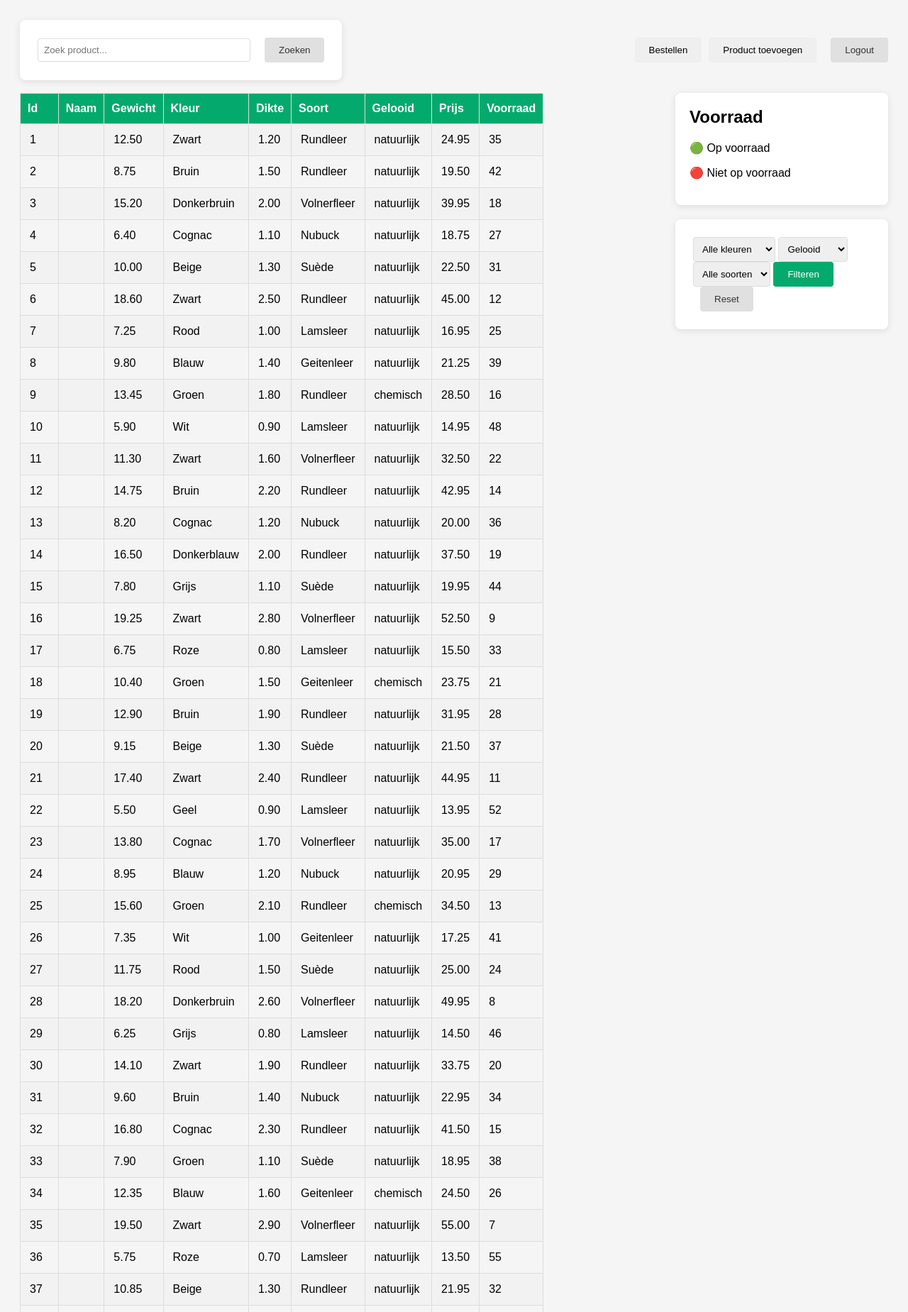
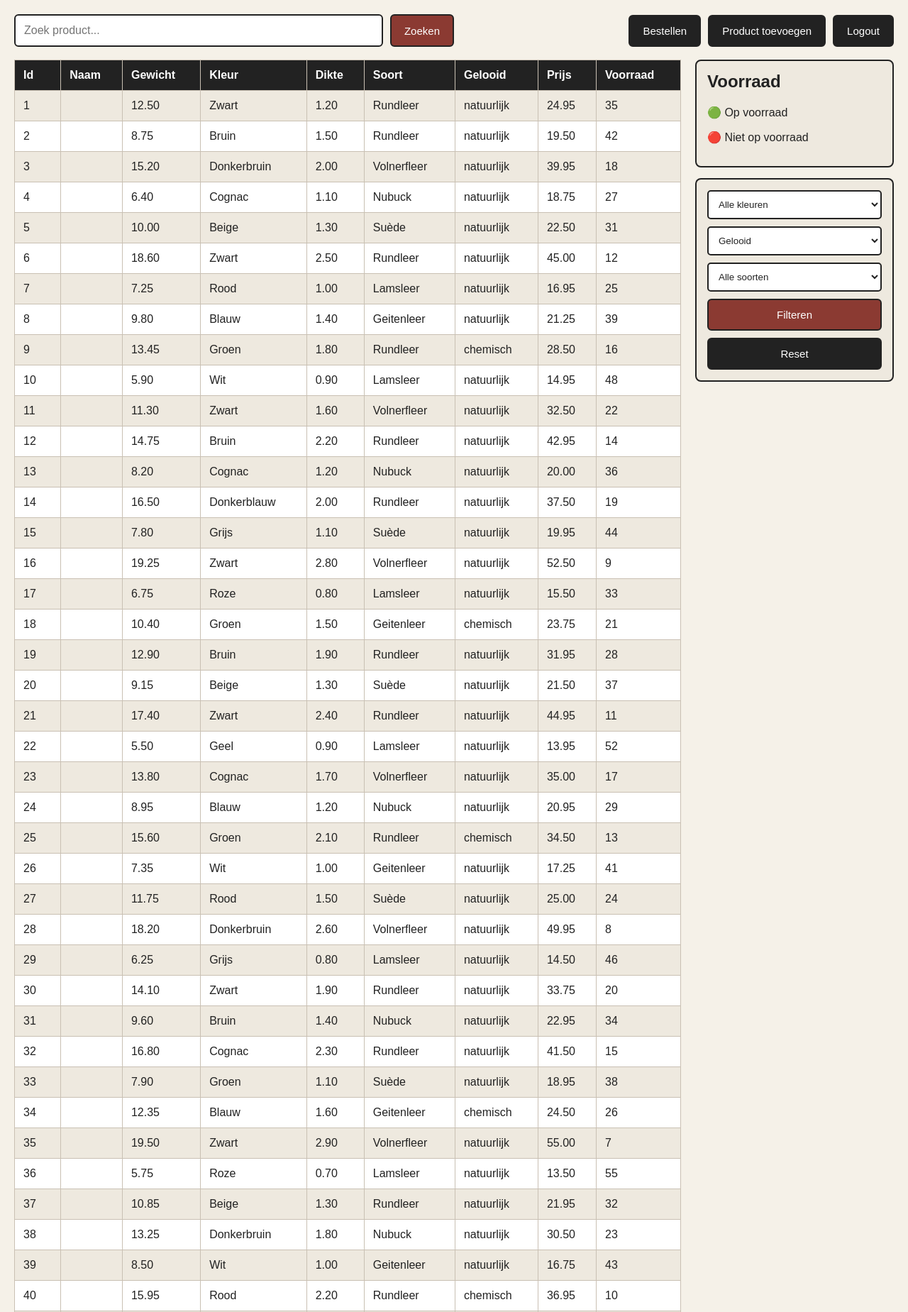
Before and after one commit to kimdejaeger/circuleather, a PHP site: page /dashboard.php in a window 1280 px wide. Shown: the top 1849 px of the page at 71% size. Run offline with PHP 8.4, Linux system fonts and the light colour scheme; the visitor is signed in with stand-in values (Sample User, id 1); data comes from the database, SQL or seed files in the repository; data that the repository does not hold is empty.

Commit message:
css style veranderd en form werkend
ik heb maar 1 form gemaakt zodat de zoek en filters werken

```diff
--- a/src/css/style-nieuw.css
+++ b/src/css/style-nieuw.css
@@ -1,161 +1,160 @@
-table {
-  font-family: Arial, Helvetica, sans-serif;
-  border-collapse: collapse;
-  width: auto;
-}
-
-td {
-  border: 1px solid #ddd;
-  padding: 13px;
-}
-
-th {
-  border: 1px solid #ddd;
-  padding: 10px;
-}
-
-tr:nth-child(even) {
-  background-color: #f2f2f2;
-}
-
-tr:hover {
-  background-color: #ddd;
-}
-
-th {
-  padding-top: 12px;
-  padding-bottom: 12px;
-  text-align: left;
-  background-color: #04aa6d;
-  color: white;
+* {
+    box-sizing: border-box;
 }
 
 body {
     font-family: Arial, Helvetica, sans-serif;
-  background-color: #f5f5f5;
+    margin: 0;
     padding: 20px;
+    background-color: #f5f1e8;
+    color: #222222;
 }
 
+/* Bovenste balk */
 .top-bar {
+    width: 100%;
     display: flex;
     justify-content: space-between;
     align-items: center;
+    gap: 20px;
 }
 
-.top-bar form {
+/* Zoeken */
+.search {
     display: flex;
-  align-items: center;
     gap: 10px;
+    width: 50%;
 }
 
+.search input {
+    width: 100%;
+    padding: 12px;
+    border: 2px solid #222222;
+    border-radius: 6px;
+    font-size: 16px;
+    background-color: white;
+}
+
+/* Knoppen */
+button {
+    padding: 12px 18px;
+    border: 2px solid #222222;
+    border-radius: 6px;
+    background-color: #8B3A32;
+    color: white;
+    font-size: 15px;
+    cursor: pointer;
+}
+
+button:hover {
+    background-color: #6F2D28;
+}
+
+/* Knoppen rechts */
 .buttons {
     display: flex;
     gap: 10px;
 }
 
+.buttons button {
+    background-color: #222222;
+}
+
+.buttons button:hover {
+    background-color: #8B3A32;
+}
+
+/* Dashboard */
 .dashboard {
+    width: 100%;
     display: flex;
-  gap: 30px;
+    gap: 20px;
     align-items: flex-start;
 }
 
+/* Tabel */
 .voorraad {
     flex: 1;
+    min-width: 0;
 }
 
-.sidebar {
-  width: 300px;
+table {
+    font-family: Arial, Helvetica, sans-serif;
+    border-collapse: collapse;
+    width: 100%;
+    background-color: white;
 }
 
+td,
+th {
+    border: 1px solid #c9c0b3;
+    padding: 12px;
+    text-align: left;
+}
+
+th {
+    background-color: #222222;
+    color: white;
+}
+
+tr:nth-child(even) {
+    background-color: #eee9df;
+}
+
+tr:hover {
+    background-color: #e1d8ca;
+}
+
+/* Sidebar */
+.sidebar {
+    width: 280px;
+    flex-shrink: 0;
+}
+
+/* Voorraad box */
 .voorraad-box {
-  background-color: white;
-  padding: 20px;
+    border: 2px solid #222222;
     border-radius: 8px;
-  box-shadow: 0 2px 10px rgba(0, 0, 0, 0.1);
-  margin-bottom: 20px;
+    padding: 15px;
+    margin-bottom: 15px;
+    background-color: #eee9df;
 }
 
 .voorraad-box h2 {
     margin-top: 0;
+    color: #222222;
 }
 
-form {
-  background-color: white;
-  padding: 25px;
+/* Filters */
+.filters {
+    border: 2px solid #222222;
     border-radius: 8px;
-  max-width: 1000px;
-  box-shadow: 0 2px 10px rgba(0, 0, 0, 0.1);
+    padding: 15px;
+    display: flex;
+    flex-direction: column;
+    gap: 10px;
+    background-color: #eee9df;
 }
 
-form td:first-child {
-  width: 140px;
+.filters select {
+    width: 100%;
+    padding: 10px;
+    border: 2px solid #222222;
+    border-radius: 5px;
+    background-color: white;
+    color: #222222;
 }
 
-input {
+.filters button {
     width: 100%;
-  max-width: 300px;
-  box-sizing: border-box;
 }
 
-input[type="text"],
-input[type="email"],
-input[type="password"],
-input[type="date"] {
-  width: 300px;
-  padding: 8px;
-  border: 1px solid #ddd;
-  border-radius: 4px;
-}
-
-input:focus {
-  outline: none;
-  border-color: #04aa6d;
-}
-
-select {
-  padding: 8px;
-  border: 1px solid #ddd;
-  border-radius: 4px;
-}
-
-button {
-  padding: 10px 20px;
-  border: none;
-  border-radius: 4px;
-  cursor: pointer;
-}
-
-button[type="submit"] {
-  background-color: #04aa6d;
+/* Reset knop */
+.filters button:last-child {
+    background-color: #222222;
     color: white;
 }
 
-button[type="submit"]:hover {
-  background-color: #038857;
+.filters button:last-child:hover {
+    background-color: #8B3A32;
 }
-
-button:last-of-type {
-  background-color: #e0e0e0;
-  color: #333;
-  margin-left: 10px;
-}
-
-button:last-of-type:hover {
-  background-color: #cfcfcf;
-}
-
-.btn {
-  background-color: #04aa6d;
-  color: white;
-  padding: 10px 20px;
-  font-family: Arial, Helvetica, sans-serif;
-  font-size: 14px;
-  line-height: 1;
-  border: none;
-  border-radius: 4px;
-  text-decoration: none;
-  display: inline-flex;
-  align-items: center;
-  justify-content: center;
-  cursor: pointer;
-}
--- a/src/dashboard.php
+++ b/src/dashboard.php
@@ -59,27 +59,35 @@ $result = $stmt->get_result();
 
 <!DOCTYPE html>
 <html lang="en">
+
 <head>
     <meta charset="UTF-8">
     <meta name="viewport" content="width=device-width, initial-scale=1.0">
     <title>Dashboard</title>
     <link rel="stylesheet" href="css/style-nieuw.css">
 </head>
+
 <body>
+
+<form method="GET">
 
     <div class="top-bar">
 
-    <form method="GET">
+        <div class="search">
+
             <input
                 type="text"
                 name="search"
                 placeholder="Zoek product..."
                 value="<?= htmlspecialchars($search) ?>"
             >
+
             <button type="submit">Zoeken</button>
-    </form>
+
+        </div>
 
         <div class="buttons">
+
             <button type="button" onclick="location.href='bestellen.php'">
                 Bestellen
             </button>
@@ -91,6 +99,7 @@ $result = $stmt->get_result();
             <button type="button" onclick="location.href='logout.php'">
                 Logout
             </button>
+
         </div>
 
     </div>
@@ -100,7 +109,9 @@ $result = $stmt->get_result();
     <div class="dashboard">
 
         <div class="voorraad">
+
             <table>
+
                 <tr>
                     <th>Id</th>
                     <th>Naam</th>
@@ -122,6 +133,7 @@ $result = $stmt->get_result();
                 <?php else: ?>
 
                     <?php while ($row = $result->fetch_assoc()): ?>
+
                         <tr>
                             <td><?= htmlspecialchars($row['id']) ?></td>
                             <td><?= htmlspecialchars($row['naam']) ?></td>
@@ -133,66 +145,100 @@ $result = $stmt->get_result();
                             <td><?= htmlspecialchars($row['prijs']) ?></td>
                             <td><?= htmlspecialchars($row['voorraad']) ?></td>
                         </tr>
+
                     <?php endwhile; ?>
 
                 <?php endif; ?>
+
             </table>
+
         </div>
 
         <div class="sidebar">
 
             <div class="voorraad-box">
+
                 <h2>Voorraad</h2>
+
                 <p>🟢 Op voorraad</p>
                 <p>🔴 Niet op voorraad</p>
+
             </div>
 
-        <form method="GET">
+            <div class="filters">
 
                 <select name="kleur">
+
                     <option value="">Alle kleuren</option>
 
                     <?php while ($row = $result_kleuren->fetch_assoc()): ?>
-                    <option value="<?= htmlspecialchars($row['kleur']) ?>"
-                        <?= $kleur === $row['kleur'] ? 'selected' : '' ?>>
+
+                        <option
+                            value="<?= htmlspecialchars($row['kleur']) ?>"
+                            <?= $kleur === $row['kleur'] ? 'selected' : '' ?>
+                        >
                             <?= htmlspecialchars($row['kleur']) ?>
                         </option>
+
                     <?php endwhile; ?>
+
                 </select>
 
                 <select name="gelooid">
+
                     <option value="">Gelooid</option>
 
-                <option value="natuurlijk" <?= $gelooid === 'natuurlijk' ? 'selected' : '' ?>>
+                    <option
+                        value="natuurlijk"
+                        <?= $gelooid === 'natuurlijk' ? 'selected' : '' ?>
+                    >
                         Natuurlijk
                     </option>
 
-                <option value="chemisch" <?= $gelooid === 'chemisch' ? 'selected' : '' ?>>
+                    <option
+                        value="chemisch"
+                        <?= $gelooid === 'chemisch' ? 'selected' : '' ?>
+                    >
                         Chemisch
                     </option>
+
                 </select>
 
                 <select name="soort">
+
                     <option value="">Alle soorten</option>
 
                     <?php while ($row = $result_soorten->fetch_assoc()): ?>
-                    <option value="<?= htmlspecialchars($row['soort']) ?>"
-                        <?= $soort === $row['soort'] ? 'selected' : '' ?>>
+
+                        <option
+                            value="<?= htmlspecialchars($row['soort']) ?>"
+                            <?= $soort === $row['soort'] ? 'selected' : '' ?>
+                        >
                             <?= htmlspecialchars($row['soort']) ?>
                         </option>
+
                     <?php endwhile; ?>
+
                 </select>
 
-            <button type="submit">Filteren</button>
-            <button type="button" onclick="location.href='dashboard.php'">
+                <button type="submit">
+                    Filteren
+                </button>
+
+                <button
+                    type="button"
+                    onclick="location.href='dashboard.php'"
+                >
                     Reset
                 </button>
-
-        </form>
 
             </div>
 
         </div>
+
+    </div>
+
+</form>
 
 </body>
 </html>
```
Lines whose indentation alone changed are shown as unchanged.
